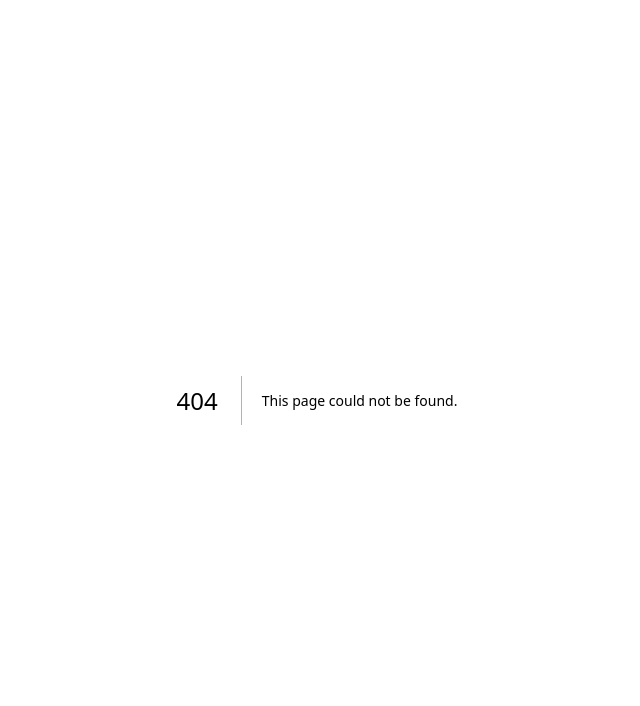
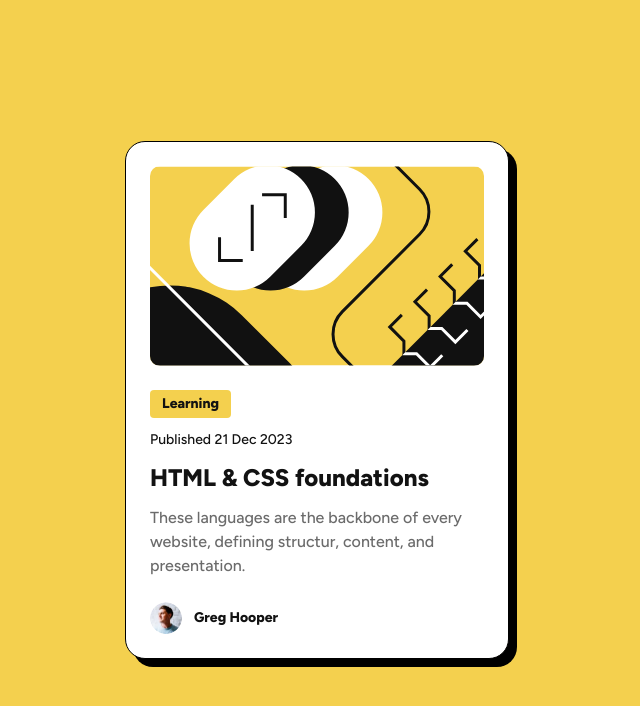
Before and after one commit to Moscart/card, a Next.js app: page /blog in a window 1280 px wide. Before the commit this address had no page. Shown: the top 706 px of the page, without its empty margins (323-963 px from the left). Built offline with nearby package versions, Linux system fonts and the light colour scheme.

Commit message:
✨feature: Create blog page

```diff
--- /dev/null
+++ b/app/blog/page.tsx
@@ -0,0 +1,41 @@
+import { Avatar, AvatarFallback, AvatarImage } from "@/components/ui/avatar";
+import Image from "next/image";
+import Illustration from "@/public/assets/blog/illustration-article.svg";
+import React from "react";
+
+export default function BlogPage() {
+  return (
+    <div className="bg-[hsl(var(--blog-yellow))] min-h-screen flex justify-center items-center px-6">
+      <div className="bg-white p-6 rounded-[20px] border border-black flex flex-col gap-6 max-w-[327px] sm:max-w-[384px] font-medium text-[hsl(var(--blog-dark-gray))] shadow-[8px_8px_0_0_#000]">
+        <div className="rounded-[10px] overflow-hidden h-[200px] relative">
+          <Image
+            src={Illustration}
+            alt="Illustration"
+            className="object-cover"
+            fill
+          />
+        </div>
+        <div className="flex flex-col gap-3">
+          <div className="font-extrabold bg-[hsl(var(--blog-yellow))] py-1 px-3 w-fit rounded-sm text-xs sm:text-sm">
+            Learning
+          </div>
+          <div className="text-xs sm:text-sm">Published 21 Dec 2023</div>
+          <div className="font-extrabold text-xl sm:text-2xl hover:text-[hsl(var(--blog-yellow))] cursor-pointer w-fit">
+            HTML & CSS foundations
+          </div>
+          <p className="text-sm sm:text-base text-[hsl(var(--blog-light-gray))]">
+            These languages are the backbone of every website, defining
+            structur, content, and presentation.
+          </p>
+        </div>
+        <div className="flex items-center gap-3">
+          <Avatar className="h-8 w-8">
+            <AvatarImage src="/assets/blog/image-avatar.webp" />
+            <AvatarFallback>GH</AvatarFallback>
+          </Avatar>
+          <div className="font-extrabold text-sm">Greg Hooper</div>
+        </div>
+      </div>
+    </div>
+  );
+}
```
